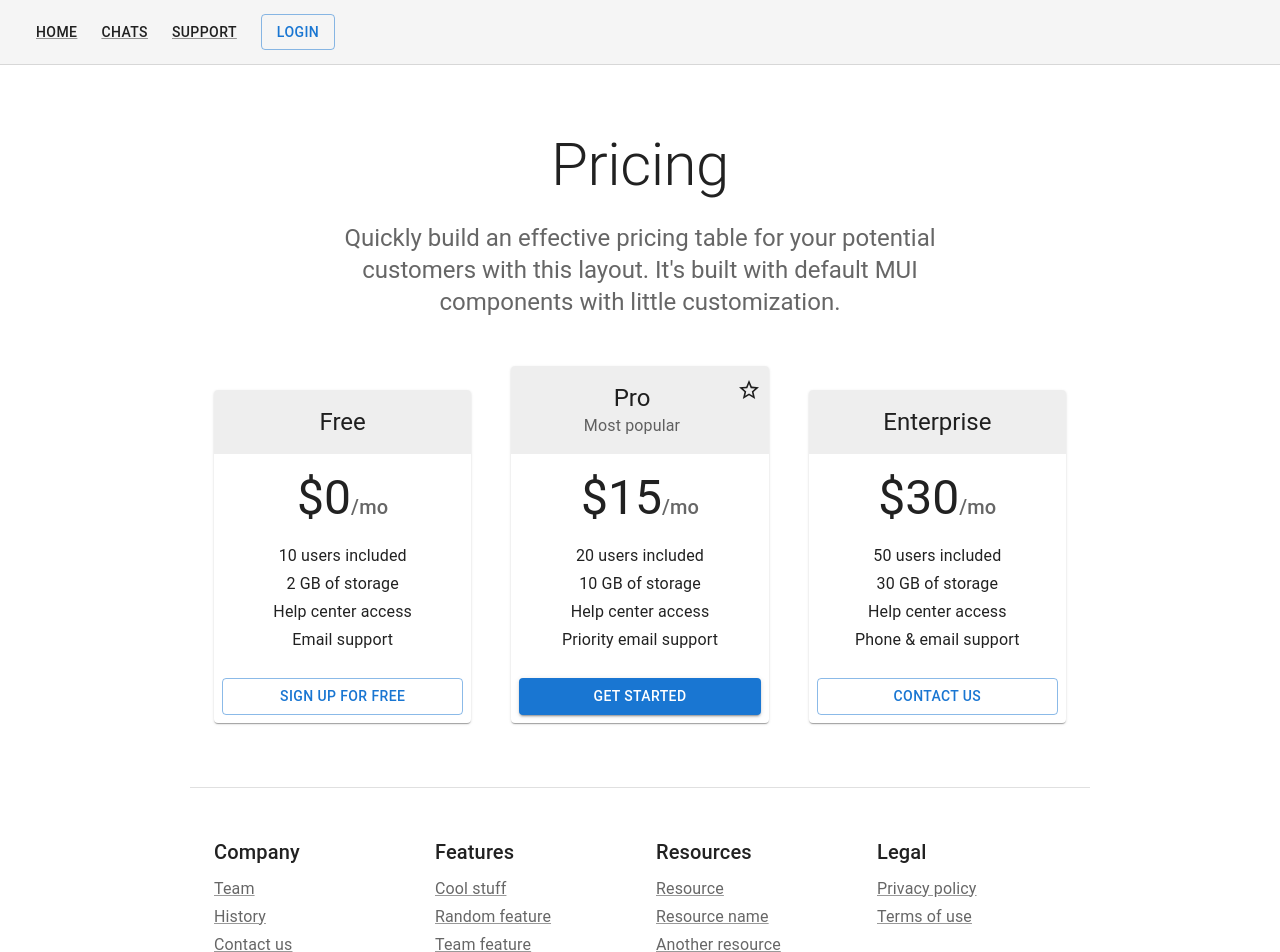
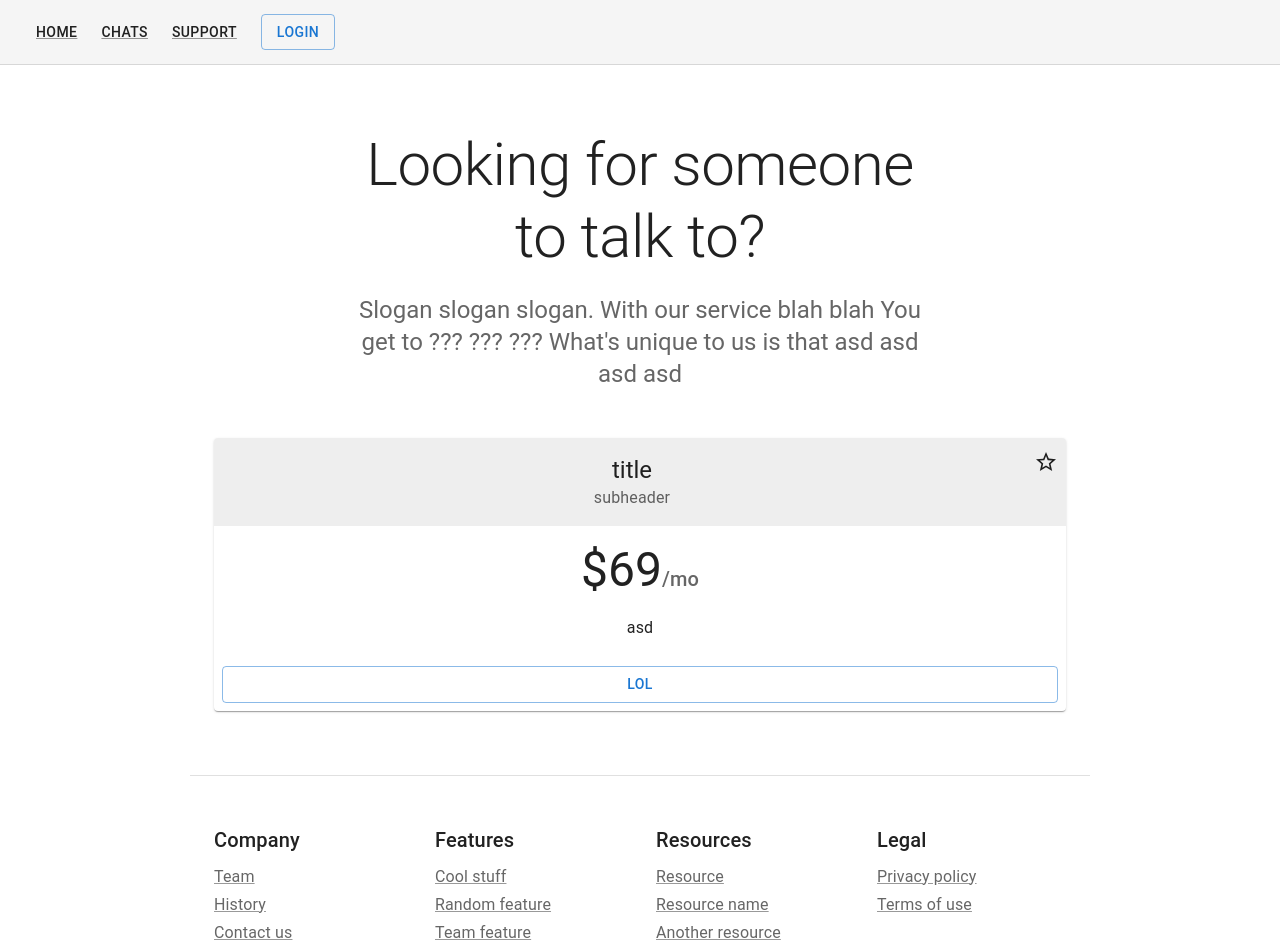
Before and after one commit to hltk/junction-2022, a React (Create React App) app in the folder temp-front/: page / in a window 1280 px wide. Shown: the top 952 px of the page. Built offline with nearby package versions, Linux system fonts and the light colour scheme.

Commit message:
Improve Home and add Footer

```diff
--- a/temp-front/src/Chat.js
+++ b/temp-front/src/Chat.js
@@ -1,6 +1,7 @@
 import React, { useRef } from 'react';
 import { useParams } from 'react-router-dom';
 import Navigation from './Navigation';
+import Footer from './Footer';
 
 function Chat() {
   const [messages, setMessages] = React.useState([]);
@@ -73,6 +74,7 @@ function Chat() {
           send
         </button>
       </form>
+      <Footer />
     </>
   );
 }
--- a/temp-front/src/Chats.js
+++ b/temp-front/src/Chats.js
@@ -1,6 +1,7 @@
 import React from 'react';
 
 import Navigation from './Navigation';
+import Footer from './Footer';
 
 function Chats() {
   return (
@@ -8,6 +9,7 @@ function Chats() {
       <Navigation />
       <p>Chats page</p>
       <ul><li><a href="/chat">a chat</a></li></ul>
+      <Footer />
     </>
   );
 }
--- /dev/null
+++ b/temp-front/src/Footer.js
@@ -0,0 +1,79 @@
+import React from 'react';
+import Grid from '@mui/material/Grid';
+import Typography from '@mui/material/Typography';
+import Link from '@mui/material/Link';
+import Container from '@mui/material/Container';
+
+const footers = [
+  {
+    title: 'Company',
+    description: ['Team', 'History', 'Contact us', 'Locations'],
+  },
+  {
+    title: 'Features',
+    description: [
+      'Cool stuff',
+      'Random feature',
+      'Team feature',
+      'Developer stuff',
+      'Another one',
+    ],
+  },
+  {
+    title: 'Resources',
+    description: ['Resource', 'Resource name', 'Another resource', 'Final resource'],
+  },
+  {
+    title: 'Legal',
+    description: ['Privacy policy', 'Terms of use'],
+  },
+];
+
+function Copyright(props) {
+  return (
+    <Typography variant="body2" color="text.secondary" align="center" {...props}>
+      {'Copyright © '}
+      <Link color="inherit" href="https://mui.com/">
+        Your Website
+      </Link>
+      {' '}
+      {new Date().getFullYear()}
+      .
+    </Typography>
+  );
+}
+function Footer() {
+  return (
+    <Container
+      maxWidth="md"
+      component="footer"
+      sx={{
+        borderTop: (theme) => `1px solid ${theme.palette.divider}`,
+        mt: 8,
+        py: [3, 6],
+      }}
+    >
+      <Grid container spacing={4} justifyContent="space-evenly">
+        {footers.map((footer) => (
+          <Grid item xs={6} sm={3} key={footer.title}>
+            <Typography variant="h6" color="text.primary" gutterBottom>
+              {footer.title}
+            </Typography>
+            <ul>
+              {footer.description.map((item) => (
+                <li key={item}>
+                  <Link href="#" variant="subtitle1" color="text.secondary">
+                    {item}
+                  </Link>
+                </li>
+              ))}
+            </ul>
+          </Grid>
+        ))}
+      </Grid>
+      <Copyright sx={{ mt: 5 }} />
+    </Container>
+  );
+}
+
+export default Footer;
--- a/temp-front/src/Home.js
+++ b/temp-front/src/Home.js
@@ -16,20 +16,7 @@ import GlobalStyles from '@mui/material/GlobalStyles';
 import Container from '@mui/material/Container';
 
 import Navigation from './Navigation';
-
-function Copyright(props) {
-  return (
-    <Typography variant="body2" color="text.secondary" align="center" {...props}>
-      {'Copyright © '}
-      <Link color="inherit" href="https://mui.com/">
-        Your Website
-      </Link>
-      {' '}
-      {new Date().getFullYear()}
-      .
-    </Typography>
-  );
-}
+import Footer from './Footer';
 
 const tiers = [
   {
@@ -71,31 +58,6 @@ const tiers = [
   },
 ];
 
-const footers = [
-  {
-    title: 'Company',
-    description: ['Team', 'History', 'Contact us', 'Locations'],
-  },
-  {
-    title: 'Features',
-    description: [
-      'Cool stuff',
-      'Random feature',
-      'Team feature',
-      'Developer stuff',
-      'Another one',
-    ],
-  },
-  {
-    title: 'Resources',
-    description: ['Resource', 'Resource name', 'Another resource', 'Final resource'],
-  },
-  {
-    title: 'Legal',
-    description: ['Privacy policy', 'Terms of use'],
-  },
-];
-
 function Home() {
   return (
     <>
@@ -112,32 +74,26 @@ function Home() {
             color="text.primary"
             gutterBottom
           >
-            Pricing
+            Looking for someone to talk to?
           </Typography>
           <Typography variant="h5" align="center" color="text.secondary" component="p">
-            Quickly build an effective pricing table for your potential customers with
-            this layout. It&apos;s built with default MUI components with little
-            customization.
+            Slogan slogan slogan. With our service blah blah You get to ??? ??? ??? What's unique to us is that asd asd asd asd
           </Typography>
         </Container>
         {/* End hero unit */}
         <Container maxWidth="md" component="main">
-          <Grid container spacing={5} alignItems="flex-end">
-            {tiers.map((tier) => (
-              // Enterprise card is full width at sm breakpoint
           <Grid
             item
-                key={tier.title}
             xs={12}
-                sm={tier.title === 'Enterprise' ? 12 : 6}
+            sm={6}
             md={4}
           >
             <Card>
               <CardHeader
-                    title={tier.title}
-                    subheader={tier.subheader}
+                title="title"
+                subheader="subheader"
                 titleTypographyProps={{ align: 'center' }}
-                    action={tier.title === 'Pro' ? <StarIcon /> : null}
+                action={<StarIcon />}
                 subheaderTypographyProps={{
                   align: 'center',
                 }}
@@ -157,67 +113,32 @@ function Home() {
                   }}
                 >
                   <Typography component="h2" variant="h3" color="text.primary">
-                        $
-                        {tier.price}
+                    $69
                   </Typography>
                   <Typography variant="h6" color="text.secondary">
                     /mo
                   </Typography>
                 </Box>
                 <ul>
-                      {tier.description.map((line) => (
                   <Typography
                     component="li"
                     variant="subtitle1"
                     align="center"
-                          key={line}
+                    key="asd"
                   >
-                          {line}
+                    asd
                   </Typography>
-                      ))}
                 </ul>
               </CardContent>
               <CardActions>
-                    <Button fullWidth variant={tier.buttonVariant}>
-                      {tier.buttonText}
+                <Button fullWidth variant="outlined">
+                  lol
                 </Button>
               </CardActions>
             </Card>
           </Grid>
-            ))}
-          </Grid>
         </Container>
-        {/* Footer */}
-        <Container
-          maxWidth="md"
-          component="footer"
-          sx={{
-            borderTop: (theme) => `1px solid ${theme.palette.divider}`,
-            mt: 8,
-            py: [3, 6],
-          }}
-        >
-          <Grid container spacing={4} justifyContent="space-evenly">
-            {footers.map((footer) => (
-              <Grid item xs={6} sm={3} key={footer.title}>
-                <Typography variant="h6" color="text.primary" gutterBottom>
-                  {footer.title}
-                </Typography>
-                <ul>
-                  {footer.description.map((item) => (
-                    <li key={item}>
-                      <Link href="#" variant="subtitle1" color="text.secondary">
-                        {item}
-                      </Link>
-                    </li>
-                  ))}
-                </ul>
-              </Grid>
-            ))}
-          </Grid>
-          <Copyright sx={{ mt: 5 }} />
-        </Container>
-        {/* End footer */}
+        <Footer />
       </>
     </>
   );
```
Lines whose indentation alone changed are shown as unchanged.
